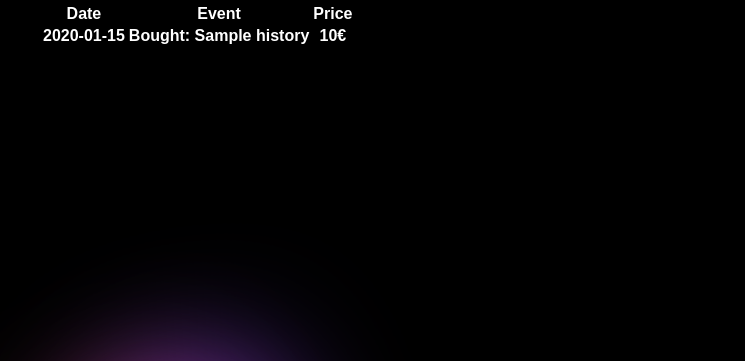
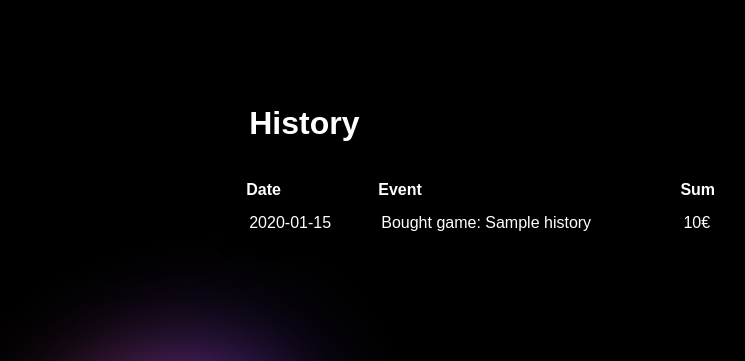
Before and after one commit to Eeritvan/gamestore, a Flask app: template templates/history.html in a window 1280 px wide. Shown: the part 64-425 px from the top of the page, without its empty margins (152-897 px from the left). Run offline with Flask 3, Linux system fonts and the light colour scheme; the template is opened without the code that fills it: most values are stand-ins (such as "Sample title", 1, 10 or a date in 2020); lists and menus that the app fills with data are empty.

Commit message:
updated history layout

```diff
--- /dev/null
+++ b/static/history.css
@@ -0,0 +1,43 @@
+.layout {
+    background: transparent;
+    background-color: transparent;
+    backdrop-filter: blur(100px);
+    margin-top: 10vh;
+    margin-left: auto;
+    margin-right: auto;
+    width: 60%;
+    border-radius: 15px;
+    padding: 10px;
+    flex-direction: column;
+    display: flex;
+}
+
+.boxtitle {
+    background: transparent;
+    margin-left: 20px;
+}
+
+.table {
+    background: transparent;
+    margin: 10px;
+    justify-content: center;
+}
+
+.table th {
+    background: transparent;
+    border-radius: 7px;
+    color: white;
+    padding: 5px;
+    text-align: left;
+}
+
+.table tr:hover {
+    background: #41414141;
+
+}
+
+.table td {
+    background: transparent;
+    border-radius: 7px;
+    padding: 8px;
+}
--- a/templates/history.html
+++ b/templates/history.html
@@ -1,24 +1,28 @@
 <!DOCTYPE html>
 <html>
   <head>
-    <link rel="stylesheet" href="/static/singlecolumn.css">
+    <link rel="stylesheet" href="/static/history.css">
+    <link rel="stylesheet" href="/static/inputs.css">
     {% extends "navbar.html" %}
     {% block title %}History{% endblock %}
   </head>
   <body>
     {% block content %}
       <div class="layout">
-        <table>
+        <div class="boxtitle">
+          <h1> History </h1>
+        </div>
+        <table class="table">
           <tr>
             <th>Date</th>
             <th>Event</th>
-              <th>Price</th>
+            <th>Sum</th>
           </tr>
           {% for date, title, sum in history %}
           <tr>
-              <th>{{ date }}</th>
-              <th>{% if title != None %} Bought: {{title}} {% else %} Balance added {% endif %}</th>
-              <th>{{ sum }}€</th>
+            <td>{{ date }}</td>
+            <td>{% if title != None %} Bought game: {{title}} {% else %} Balance added: {% endif %}</td>
+            <td>{{ sum }}€</td>
           </tr>
           {% endfor %}
         </table>
```
Also changed, not shown: templates/profile.html (+2 -5 lines). Lines whose indentation alone changed are shown as unchanged.
